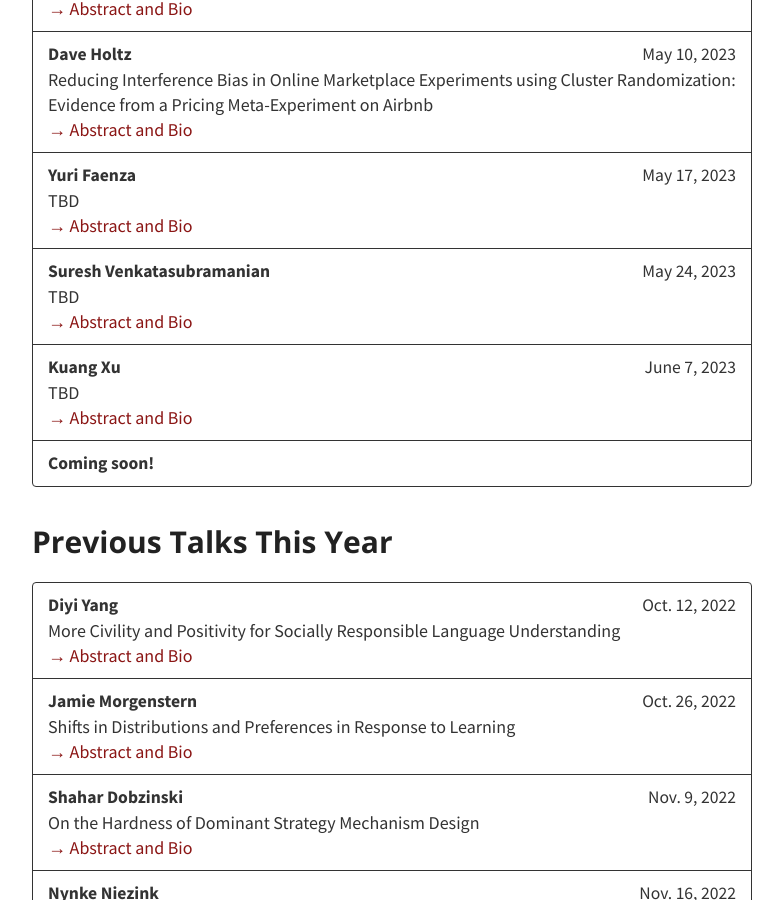
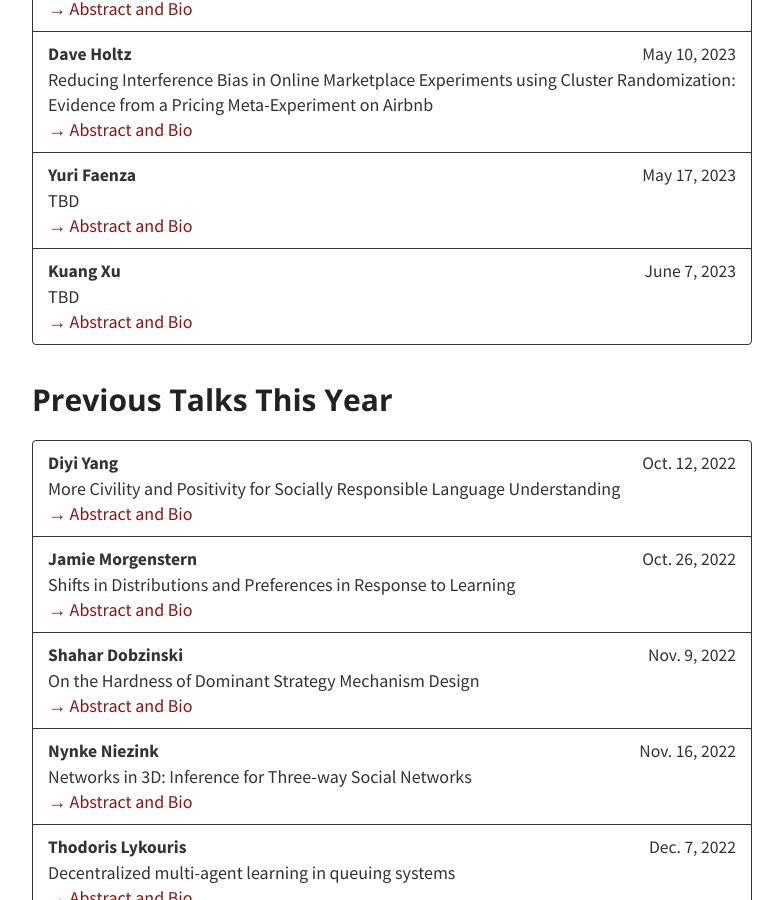
Before and after one commit to stanford-rain-seminar/stanford-rain-seminar.github.io, a Jekyll site: the page built from index.md, in a window 1280 px wide and 900 px high, scrolled down 585 px. Shown: the whole window, without its empty margins (248-1031 px from the left). Built offline with Jekyll 4.4.1, drawn with Linux system fonts in a browser that asks for light colours; nearby versions of some CDN libraries; our own code applies the rules of GitHub Pages for plain Markdown files.

Commit message:
Update talks.yml

```diff
--- a/_data/talks.yml
+++ b/_data/talks.yml
@@ -15,18 +15,11 @@
       title: TBD
       abstract: TBD
       bio:
-    - speaker: Suresh Venkatasubramanian
-      date: May 24, 2023
-      title: TBD
-      abstract: TBD
-      bio:
     - speaker: Kuang Xu
       date: June 7, 2023
       title: TBD
       abstract: TBD
       bio:
-    - speaker: Coming soon!
-      date: ''
 
 - type: Previous Talks This Year
   members:
```
